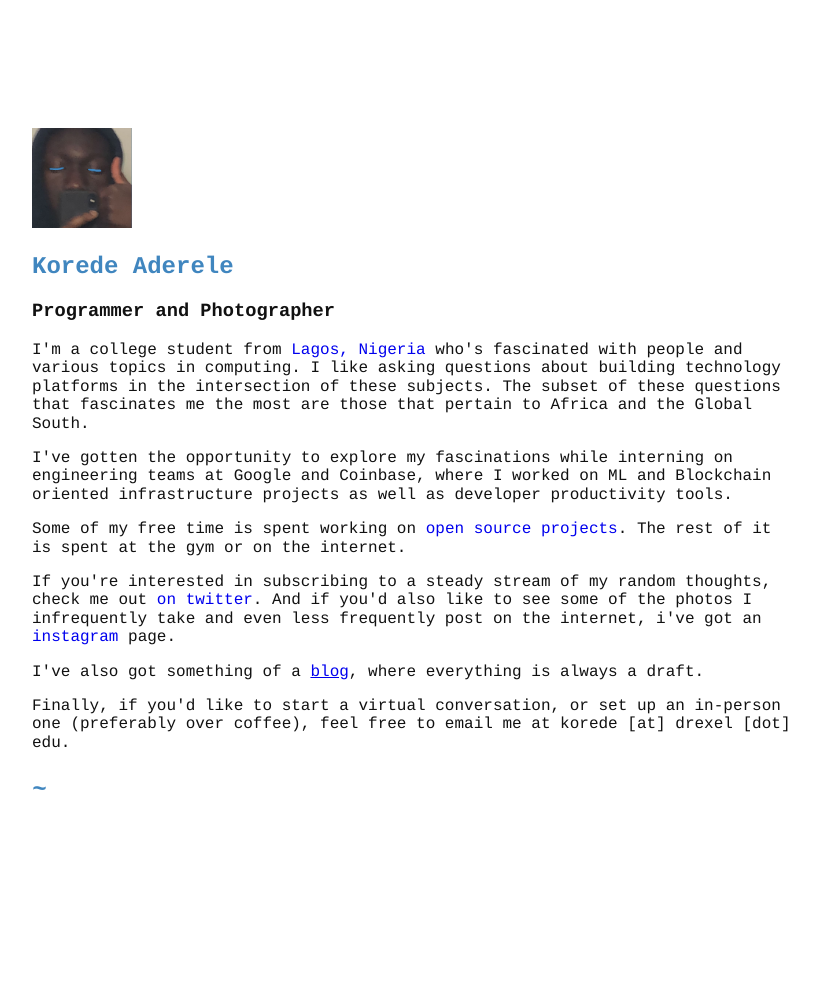
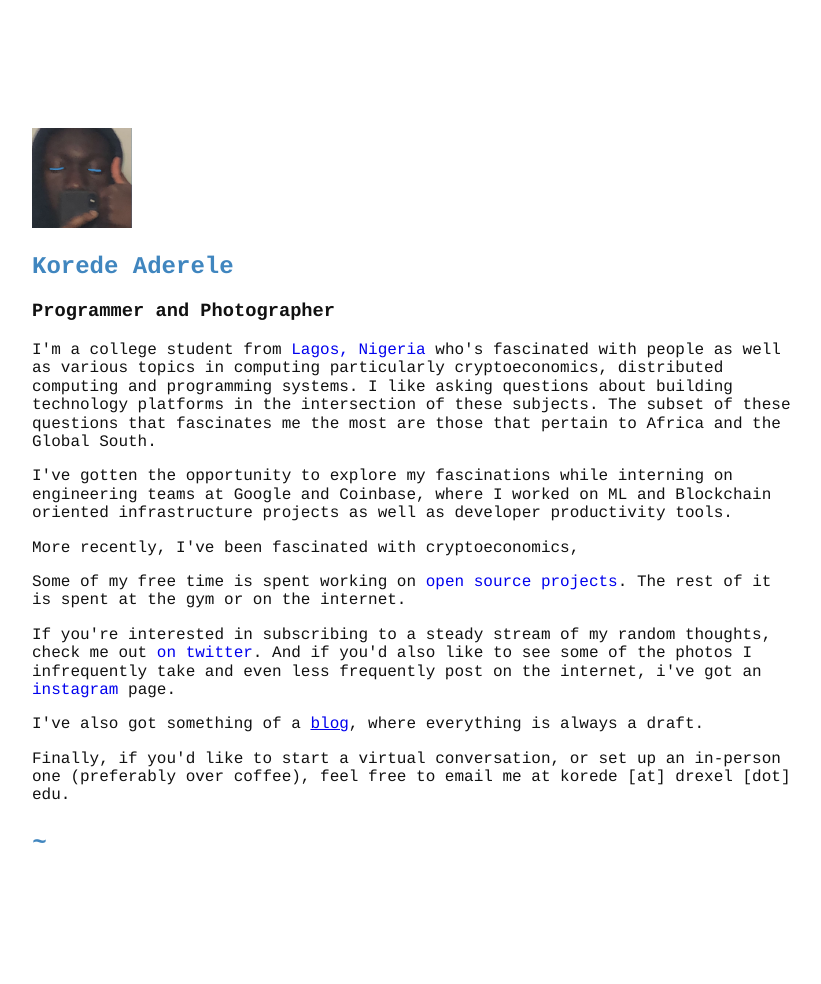
Before and after one commit to Korede-TA/korede-ta.github.io, a Jekyll site: the page built from index.html, in a window 1280 px wide. Shown: the whole page, without its empty margins (96-917 px from the left). Built offline with Jekyll 4.4.1, drawn with Linux system fonts in a browser that asks for light colours; before the commit the page ends 932 px from its top, so only the background shows below that.

Commit message:
update index

```diff
--- a/index.html
+++ b/index.html
@@ -10,12 +10,16 @@ title: Korede's Website
 <h3>Programmer and Photographer</h3>
 
 <p>
-	I'm a college student from <a class="link" href="https://goo.gl/maps/7Ecr9TqkAkF2">Lagos, Nigeria</a> who's fascinated with people and various topics in computing. I like asking questions about building technology platforms in the intersection of these subjects.
+	I'm a college student from <a class="link" href="https://goo.gl/maps/7Ecr9TqkAkF2">Lagos, Nigeria</a> who's fascinated with people as well as various topics in computing particularly cryptoeconomics, distributed computing and programming systems. I like asking questions about building technology platforms in the intersection of these subjects.
 	The subset of these questions that fascinates me the most are those that pertain to Africa and the Global South.
 </p>
 
 <p>
 	I've gotten the opportunity to explore my fascinations while interning on engineering teams at Google and Coinbase, where I worked on ML and Blockchain oriented infrastructure projects as well as developer productivity tools.
+</p>
+
+<p>
+	More recently, I've been fascinated with cryptoeconomics,
 </p>
 
 <p>Some of my free time is spent working on <a class="link" href="https://github.com/korede-ta">open source projects</a>. The rest of it is spent at the gym or on the internet.</p>
```
